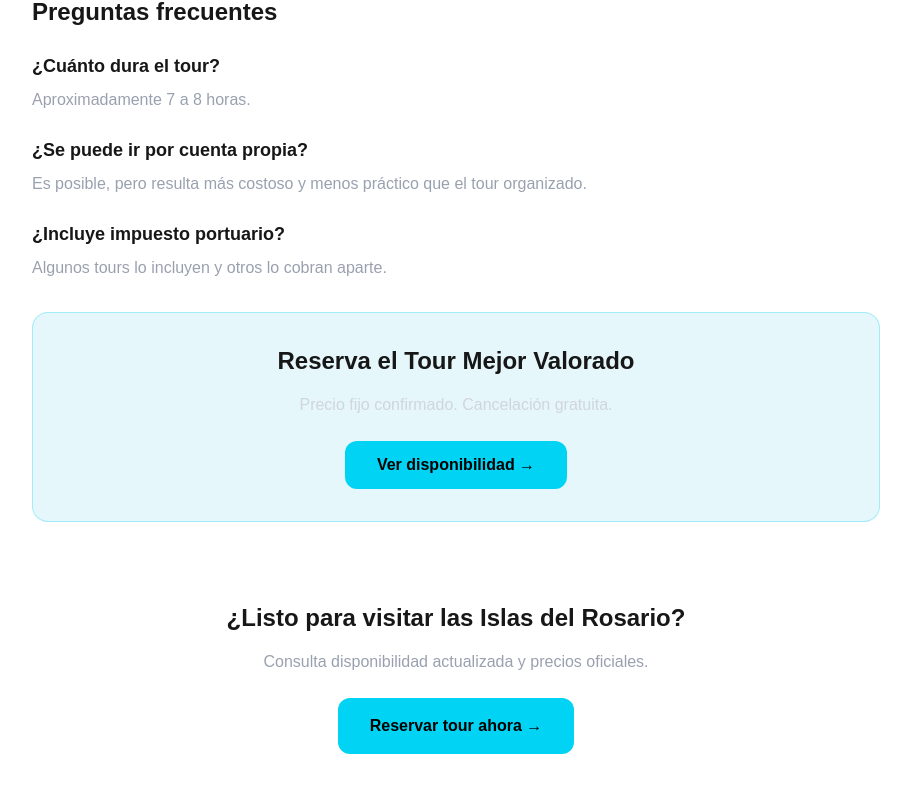
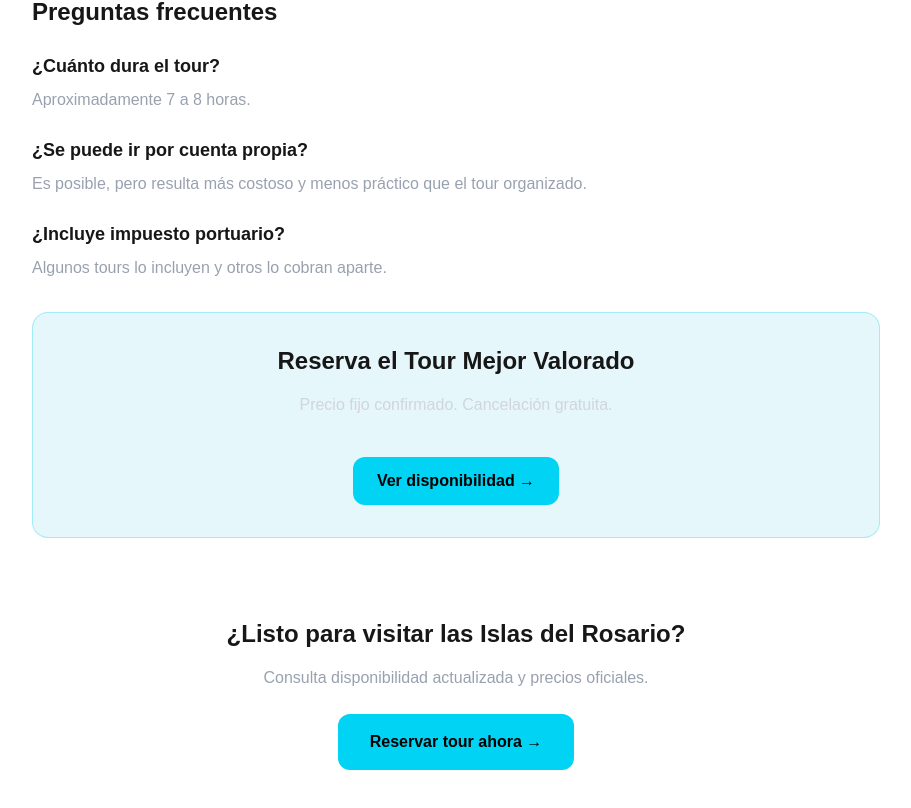
Before and after one commit to Tavodev93/Viajasmart, a Next.js app: page /cartagena/tours/islas-del-rosario in a window 1280 px wide. Shown: the part 1296-2104 px from the top of the page, without its empty margins (184-1095 px from the left). Built offline with nearby package versions, Linux system fonts and the light colour scheme.

Commit message:
Refactor affiliate button into client component

```diff
--- a/app/cartagena/tours/islas-del-rosario/page.tsx
+++ b/app/cartagena/tours/islas-del-rosario/page.tsx
@@ -1,5 +1,4 @@
-"use client";
-
+import AffiliateButton from "@/app/components/AffiliateButton";
 import type { Metadata } from "next";
 
 export const metadata: Metadata = {
@@ -124,22 +123,10 @@ export default function Page() {
           <p className="text-gray-300 mb-6">
             Precio fijo confirmado. Cancelación gratuita.
           </p>
-          <a
-            href="https://www.getyourguide.es/bolivar-l578/cartagena-5-puntos-destacados-de-las-islas-del-rosario-con-almuerzo-t497946/"
-            target="_blank"
-            rel="noopener noreferrer sponsored"
-            onClick={() => {
-                if (typeof window !== "undefined" && window.gtag) {
-                    window.gtag("event", "click_islas_rosario", {
-                        event_category: "affiliate",
-                        event_label: "boton_principal",
-                    });
-                }
-            }}
-            className="inline-block bg-cyan-400 text-black font-semibold px-8 py-3 rounded-xl hover:bg-cyan-300 transition"
-          >
-            Ver disponibilidad →
-          </a>
+          <AffiliateButton
+            href="TU_LINK_AFILIADO"
+            label="Ver disponibilidad →"
+          />
         </div>
       </section>
       <section className="mt-20 text-center">
--- /dev/null
+++ b/app/components/AffiliateButton.tsx
@@ -0,0 +1,27 @@
+"use client";
+
+type Props = {
+  href: string;
+  label: string;
+};
+
+export default function AffiliateButton({ href, label }: Props) {
+  return (
+    <a
+      href={href}
+      target="_blank"
+      rel="noopener noreferrer sponsored"
+      onClick={() => {
+        if (typeof window !== "undefined" && window.gtag) {
+          window.gtag("event", "click_islas_rosario", {
+            event_category: "affiliate",
+            event_label: "boton_principal",
+          });
+        }
+      }}
+      className="inline-block mt-4 bg-cyan-400 text-black font-semibold px-6 py-3 rounded-xl hover:bg-cyan-300 transition"
+    >
+      {label}
+    </a>
+  );
+}
```
